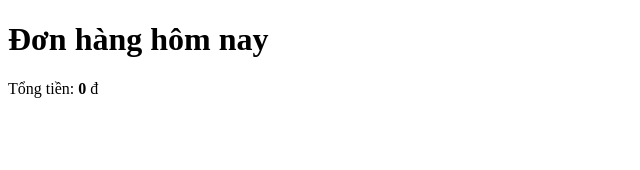
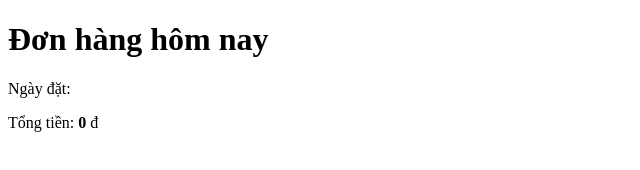
Before and after one commit to tnduyh5/ai-academy-git-demo, a website: page src/index.html in a window 1280 px wide. Shown: the whole page, without its empty margins (0-640 px from the left). Drawn offline with Linux system fonts and the light colour scheme.

Commit message:
fix: hiện ngày đặt đơn trên trang đơn hàng

```diff
--- a/src/index.html
+++ b/src/index.html
@@ -7,6 +7,7 @@
   </head>
   <body>
     <h1>Đơn hàng hôm nay</h1>
+    <p>Ngày đặt: <time id="ngay-dat"></time></p>
     <ul id="danh-sach-mon"></ul>
     <p>Tổng tiền: <strong id="tong-tien">0</strong> đ</p>
     <script type="module" src="./donhang.js"></script>
```
